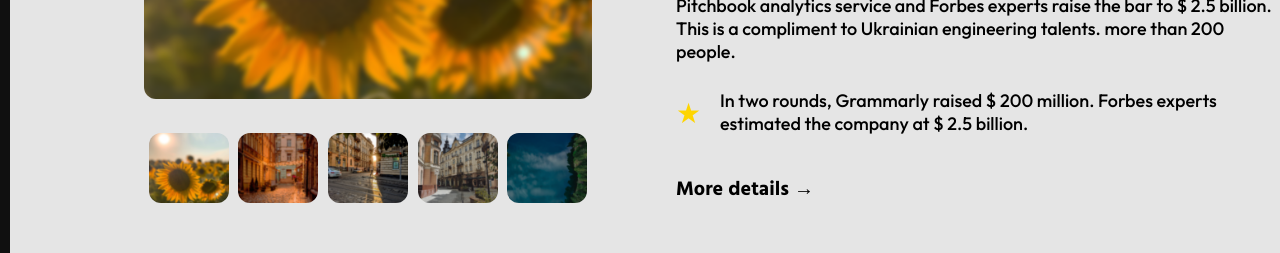
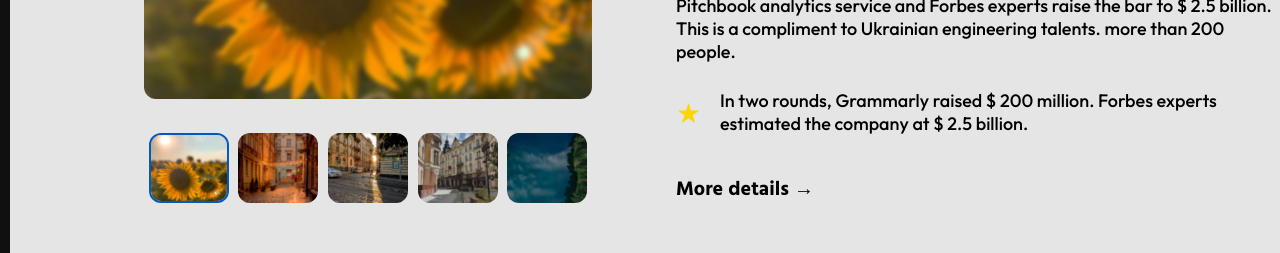
Before and after one commit to SerhiiDenysiuk23/DigitalDreamVolonteerProject, a React (Create React App) app: page / in a window 1280 px wide. Shown: the part 1380-1633 px from the top of the page. Built offline with nearby package versions, Linux system fonts and the light colour scheme.

Commit message:
Resolved problem with active pagination

```diff
--- a/src/components/PlacesSection/PlacesPhotoSlider.tsx
+++ b/src/components/PlacesSection/PlacesPhotoSlider.tsx
@@ -18,7 +18,7 @@ const PlacesPhotoSlider = () => {
         slidesToScroll: 1,
         fade: true,
         prevArrow: <ArrowSliderBtn btnType={"big"} direction={"left"}/>,
-        nextArrow: <ArrowSliderBtn btnType={"big"} direction={"right"}/>,
+        nextArrow: <ArrowSliderBtn btnType={"big"} direction={"right"}/>
 
     };
 
--- a/src/components/SolutionsSection/SolutionsSlider.tsx
+++ b/src/components/SolutionsSection/SolutionsSlider.tsx
@@ -21,7 +21,7 @@ const SolutionsSlider = () => {
         prevArrow: <ArrowSliderBtn direction={"left"}/>,
         nextArrow: <ArrowSliderBtn direction={"right"}/>,
         dots: true,
-        dotsClass: styles.solutionSliderPagination,
+        dotsClass: `${styles.solutionSliderPagination} solution-slider`,
         customPaging(index: number): JSX.Element {
             return <img src={photos[index]}/>
         }
--- a/src/styles/index.scss
+++ b/src/styles/index.scss
@@ -116,10 +116,13 @@ display: none;
   display: block;
 }
 
-//li.slick-active{
-//  img {
-//    border: #015BBB 2px solid;
-//  }
-//}
+
+.solution-slider{
+  li.slick-active{
+    img {
+      border: #015BBB 2px solid;
+    }
+  }
+}
 
 @import "../components/SolutionsSection/SolutionsSection.module";
```
